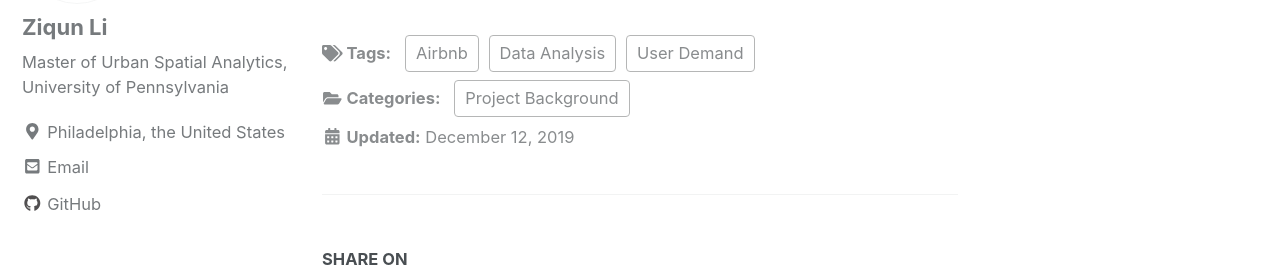
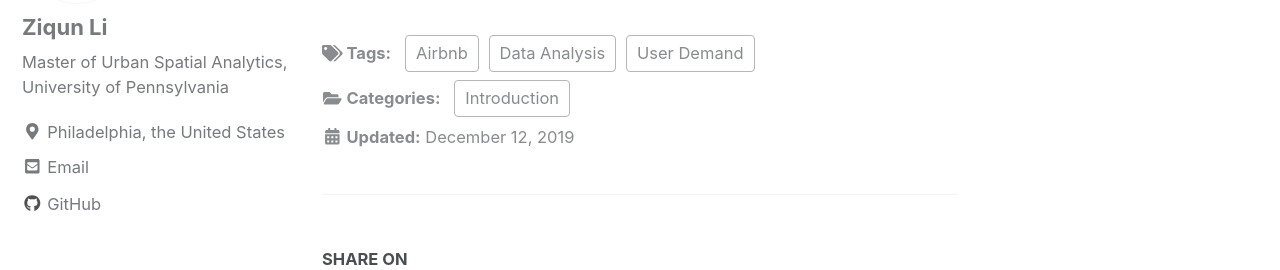
Before and after one commit to liziqun/MUSA620_Final_Project, a Jekyll site: the page built from _posts/2019-12-12-1.Background.md, in a window 1280 px wide and 900 px high, scrolled down 1693 px. Shown: the part 172-442 px from the top of the window. Built offline with Jekyll 4.4.1, drawn with Linux system fonts in a browser that asks for light colours; cached includes are drawn as plain includes; nearby versions of some CDN libraries; a script that is not in the unit is left out.

Commit message:
Update 2019-12-12-1.Background.md

```diff
--- a/_posts/2019-12-12-1.Background.md
+++ b/_posts/2019-12-12-1.Background.md
@@ -2,7 +2,7 @@
 title: "Background"
 date: 2019-12-12T15:34:30-04:00
 categories:
-  - Project Background
+  - Introduction
 tags:
   - Airbnb
   - User Demand
```
